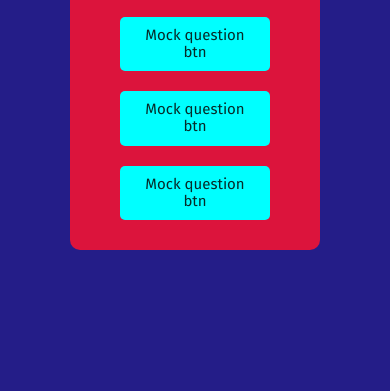
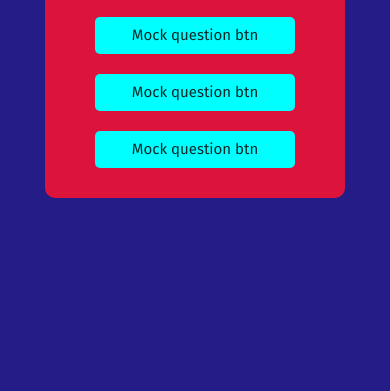
Before and after one commit to Darogon01/quiz_app_vanilla.js, a plain HTML site: page gamequiz.html in a window 390 px wide. Shown: the part 453-844 px from the top of the page. Drawn offline with Linux system fonts and the light colour scheme.

Commit message:
fixed width container for mobile first

```diff
--- a/CSS/styles.css
+++ b/CSS/styles.css
@@ -91,7 +91,7 @@ p {
 }
 
 .container__quizz {
-  width: 25rem;
+  width: 30rem;
   padding: 3rem;
   border-radius: 1rem;
   background-color: #dc143c;
@@ -111,7 +111,7 @@ p {
 .container__article button {
   background: aqua;
   color: #062b29;
-  width: 15rem;
+  width: 20rem;
   border-radius: 0.5rem;
   border: none;
   padding: 1rem 2rem;
```
